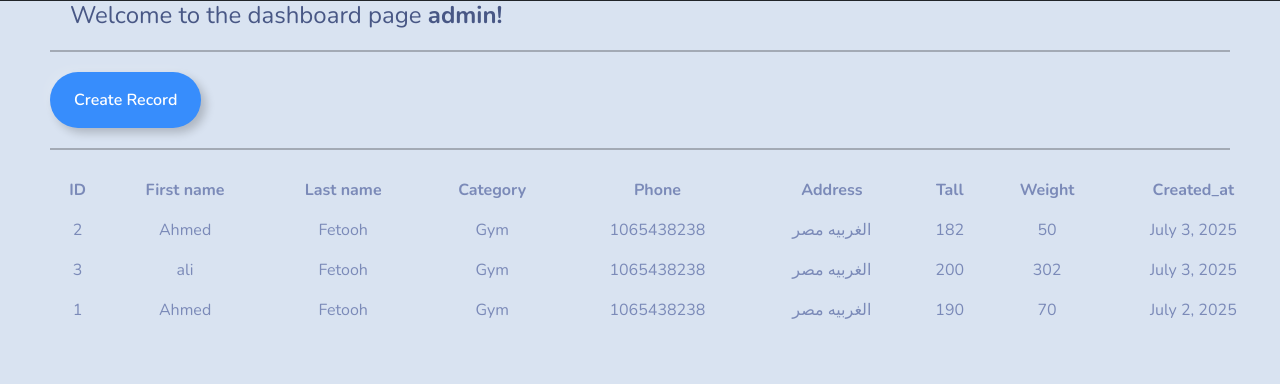
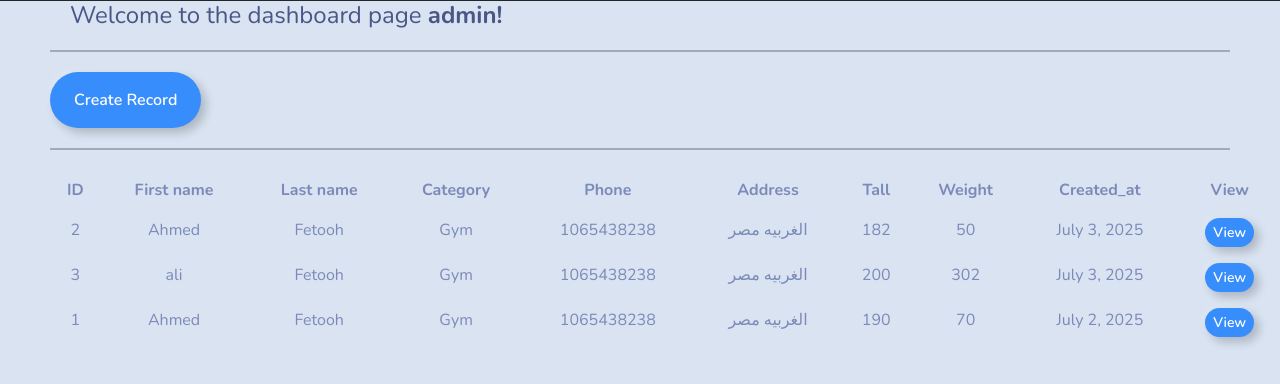
Before and after one commit to ahmedfetooh1/CRM, a Django app: page /dashboard/ in a window 1280 px wide. Shown: the part 55-439 px from the top of the page. Run offline with Django 5.2, Linux system fonts and the light colour scheme; a user stored in the database is signed in; data comes from the database, SQL or seed files in the repository; some libraries are stand-ins or nearby versions.

Commit message:
add view button to dashboard and show record detail

```diff
--- a/templates/web/dashboard.html
+++ b/templates/web/dashboard.html
@@ -19,6 +19,7 @@
       <th scope="col">Tall</th>
       <th scope="col">Weight</th>
       <th scope="col">Created_at</th>
+      <th scope="col">View</th>
     </tr>
   </thead>
   <tbody>
@@ -33,6 +34,8 @@
       <td>{{user.tall}}</td>
       <td>{{user.weight}}</td>
       <td>{{user.create_at}}</td>
+      <td><a href="{% url 'view_record' user.id %}" class="btn btn-outline-primary btn-sm">View</a></td>
+
     </tr>
     {% endfor %}
   </tbody>
--- a/webapp/urls.py
+++ b/webapp/urls.py
@@ -7,5 +7,6 @@ urlpatterns = [
     path('my-login/',views.my_login,name='login'),
     path('dashboard/',views.dashboard,name='dashboard'),
     path('logout/',views.my_logout,name='logout'),
-    path('create-record',views.create_record,name='createrecord')
+    path('create-record',views.create_record,name='createrecord'),
+    path('view/<int:id>/',views.view_record,name='view_record'),
 ]
--- a/webapp/views.py
+++ b/webapp/views.py
@@ -1,4 +1,4 @@
-from django.shortcuts import render ,redirect
+from django.shortcuts import render ,redirect , get_object_or_404
 from .forms import CreateUserForm , LoginForm ,CreateRecordForm
 from django.contrib.auth import authenticate , login , logout
 from django.contrib.auth.decorators import login_required
@@ -73,3 +73,13 @@ def create_record(request):
         'form':form
     }
     return render(request,'web/create-record.html',context)
+
+@login_required(login_url='login')
+def view_record(request,id):
+    all_records = get_object_or_404(Record ,id=id)
+
+    context = {
+        'record':all_records ,
+    }
+
+    return render(request,'web/view_record.html',context)
```
Also changed, not shown: templates/web/view_record.html (added, +15 -0 lines).
